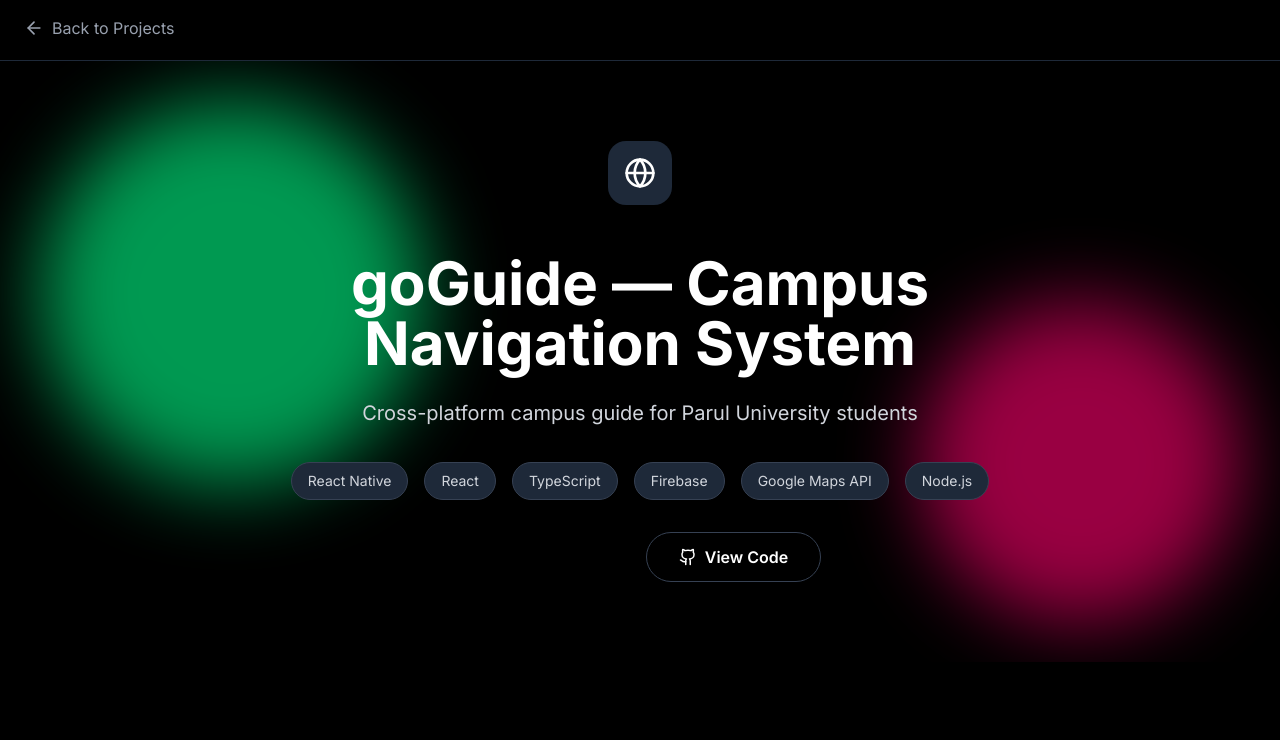
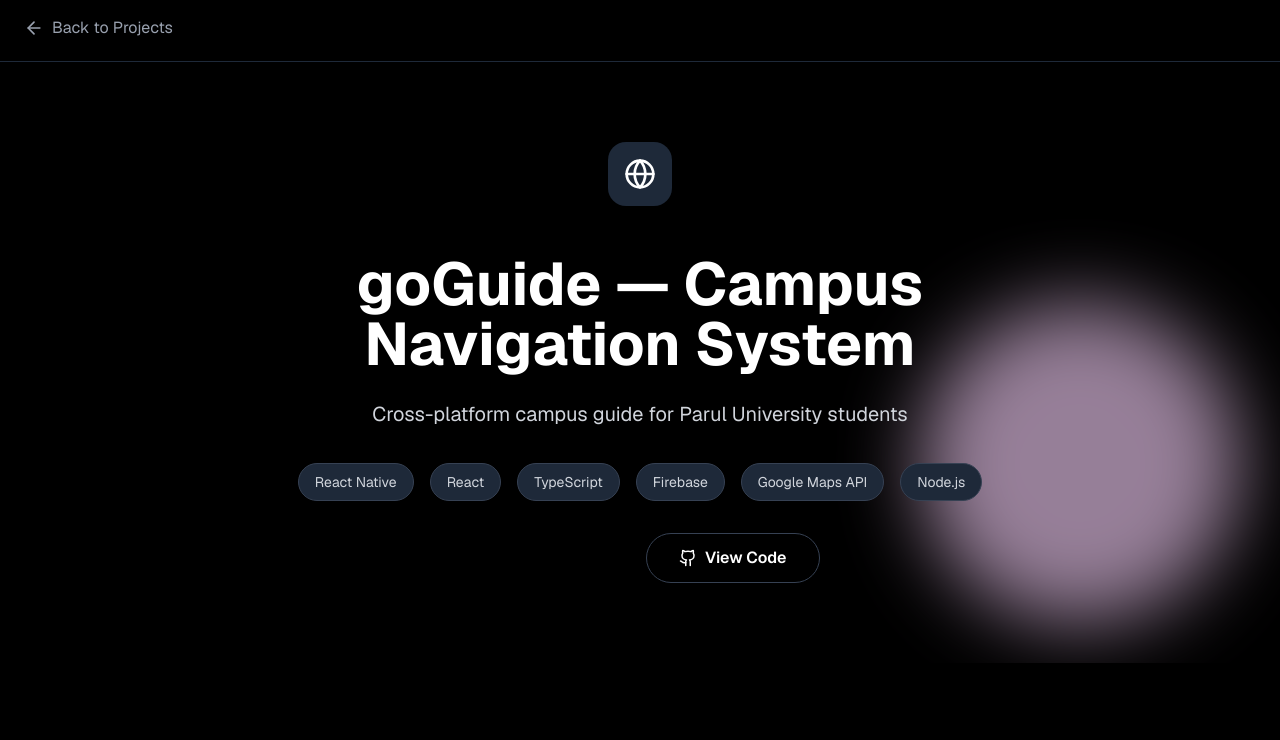
Before and after one commit to lilblackboot/portfolio, a Next.js app: page /goguide in a window 1280 px wide. Shown: the top 740 px of the page. Built offline with nearby package versions, Linux system fonts and the light colour scheme.

Commit message:
feat: update color variables and font to Geist, remove Inter
Co-authored-by: Suzan <131806378+lilblackboot@users.noreply.github.com>

```diff
--- a/src/app/globals.css
+++ b/src/app/globals.css
@@ -5,11 +5,11 @@
 @custom-variant dark (&:is(.dark *));
 
 :root {
-  --accent-green: #00ff88;
-  --accent-pink: #ff006e;
-  --accent-orange: #ff6b35;
-  --accent-purple: #8b5cf6;
-  --accent-blue: #3b82f6;
+  --accent-lime: #E7FE55;
+  --accent-pink: #FBD4FE;
+  --accent-white: #F2F4FE;
+  --accent-black: #000000;
+  --accent-white-alt: #FFFFFF;
   --radius: 0.625rem;
   --background: oklch(1 0 0);
   --foreground: oklch(0.145 0 0);
@@ -47,7 +47,7 @@
 @theme inline {
   --color-background: var(--background);
   --color-foreground: var(--foreground);
-  --font-sans: var(--font-inter);
+  --font-sans: 'Geist', 'Geist Fallback';
   --color-sidebar-ring: var(--sidebar-ring);
   --color-sidebar-border: var(--sidebar-border);
   --color-sidebar-accent-foreground: var(--sidebar-accent-foreground);
@@ -91,28 +91,26 @@
 }
 
 body {
-  font-family: 'Inter', sans-serif;
+  font-family: 'Geist', sans-serif;
   overflow-x: hidden;
 }
 
 .gradient-text {
-  background: linear-gradient(135deg, var(--accent-green), var(--accent-pink), var(--accent-orange));
+  background: linear-gradient(135deg, var(--accent-lime), var(--accent-pink));
   -webkit-background-clip: text;
   -webkit-text-fill-color: transparent;
   background-clip: text;
 }
 
-.accent-green { color: var(--accent-green); }
+.accent-lime { color: var(--accent-lime); }
 .accent-pink { color: var(--accent-pink); }
-.accent-orange { color: var(--accent-orange); }
-.accent-purple { color: var(--accent-purple); }
-.accent-blue { color: var(--accent-blue); }
+.accent-white { color: var(--accent-white); }
+.accent-black { color: var(--accent-black); }
 
-.bg-accent-green { background-color: var(--accent-green); }
+.bg-accent-lime { background-color: var(--accent-lime); }
 .bg-accent-pink { background-color: var(--accent-pink); }
-.bg-accent-orange { background-color: var(--accent-orange); }
-.bg-accent-purple { background-color: var(--accent-purple); }
-.bg-accent-blue { background-color: var(--accent-blue); }
+.bg-accent-white { background-color: var(--accent-white); }
+.bg-accent-black { background-color: var(--accent-black); }
 
 .floating-shape {
   position: absolute;
--- a/src/app/layout.tsx
+++ b/src/app/layout.tsx
@@ -1,9 +1,10 @@
 import type { Metadata } from "next";
-import { Inter } from "next/font/google";
+import { Geist, Geist_Mono } from "next/font/google";
 import "./globals.css";
 import { Analytics } from '@vercel/analytics/next';
 
-const inter = Inter({ subsets: ["latin"] });
+const geist = Geist({ subsets: ["latin"] });
+const geistMono = Geist_Mono({ subsets: ["latin"] });
 
 export const metadata: Metadata = {
   title: "LilBlackBoot - Developer & Designer",
@@ -17,7 +18,7 @@
 }>) {
   return (
     <html lang="en" className="dark">
-      <body className={`${inter.className} antialiased`}>
+      <body className={`${geist.className} antialiased`}>
         <div className="min-h-screen bg-black text-white">
           {children}
           <Analytics />
--- a/src/components/Education.tsx
+++ b/src/components/Education.tsx
@@ -11,7 +11,7 @@
       institution: "Parul University",
       location: "Vadodara",
       period: "2026",
-      type: "accent-green",
+      type: "accent-lime",
       icon: <GraduationCap size={24} />
     },
     {
--- a/src/components/Experience.tsx
+++ b/src/components/Experience.tsx
@@ -10,7 +10,7 @@
       company: "Nishant Technologies",
       period: "October 2025 – Present",
       location: "Remote",
-      type: "accent-green",
+      type: "accent-lime",
       achievements: [
         "Spearheaded the integration of Generative AI models into client web and mobile applications to automate workflows and enhance feature intelligence.",
         "Developed scalable frontend architectures for high-performance dashboards using Next.js and React Native.",
@@ -44,7 +44,7 @@
           <h2 className="text-4xl md:text-5xl font-bold mb-4">
             Work <span className="gradient-text">Experience</span>
           </h2>
-          <div className="w-24 h-1 bg-gradient-to-r from-accent-green to-accent-pink mx-auto"></div>
+          <div className="w-24 h-1 bg-gradient-to-r from-[#E7FE55] to-[#FBD4FE] mx-auto"></div>
         </motion.div>
 
         <div className="max-w-4xl mx-auto">
--- a/src/components/Hero.tsx
+++ b/src/components/Hero.tsx
@@ -85,7 +85,7 @@
               transition={{ duration: 0.8 }}
               className="mb-4"
             >
-              <span className="text-accent-green text-lg font-medium">Hello, I'm</span>
+              <span className="text-accent-lime text-lg font-medium">Hello, I'm</span>
             </motion.div>
 
             <motion.h1
@@ -124,7 +124,7 @@
             >
               <motion.a
                 href="#contact"
-                className="px-6 py-3 sm:px-8 sm:py-4 bg-gradient-to-r from-green-400 via-pink-500 to-orange-400 rounded-full font-semibold text-black hover:shadow-lg hover:shadow-pink-400/25 transition-all duration-300 flex items-center justify-center gap-2 text-sm sm:text-base"
+                className="px-6 py-3 sm:px-8 sm:py-4 bg-gradient-to-r from-[#E7FE55] to-[#FBD4FE] rounded-full font-semibold text-black hover:shadow-lg hover:shadow-[#E7FE55]/25 transition-all duration-300 flex items-center justify-center gap-2 text-sm sm:text-base"
                 whileHover={{ scale: 1.05 }}
                 whileTap={{ scale: 0.95 }}
               >
@@ -150,7 +150,7 @@
               className="mt-16 flex justify-start gap-6 text-gray-400"
             >
               <div className="text-center">
-                <div className="text-2xl font-bold text-accent-green">2+</div>
+                <div className="text-2xl font-bold text-accent-lime">2+</div>
                 <div className="text-sm">Years Experience</div>
               </div>
               <div className="text-center">
@@ -158,7 +158,7 @@
                 <div className="text-sm">Projects Completed</div>
               </div>
               <div className="text-center">
-                <div className="text-2xl font-bold text-accent-orange">5+</div>
+                <div className="text-2xl font-bold text-accent-lime">5+</div>
                 <div className="text-sm">Technologies</div>
               </div>
             </motion.div>
--- a/src/components/ProjectsHome.tsx
+++ b/src/components/ProjectsHome.tsx
@@ -9,9 +9,9 @@
       title: "goGuide — Campus Navigation System",
       description: "Developed a cross-platform (Mobile & Web) campus guide tailored for Parul University students. Built a responsive student dashboard and mobile interface to facilitate easy access to campus facilities and academic resources.",
       tech: ["React Native", "React", "TypeScript", "Firebase"],
-      icon: <Globe className="text-accent-green" size={24} />,
+      icon: <Globe className="text-accent-lime" size={24} />,
       features: ["Cross-platform", "Student Dashboard", "Campus Facilities", "Accessibility"],
-      color: "accent-green",
+      color: "accent-lime",
       detailUrl: "/goguide"
     },
     {
@@ -38,7 +38,7 @@
           <h2 className="text-4xl md:text-5xl font-bold mb-4">
             Featured <span className="gradient-text">Projects</span>
           </h2>
-          <div className="w-24 h-1 bg-gradient-to-r from-accent-green to-accent-pink mx-auto"></div>
+          <div className="w-24 h-1 bg-gradient-to-r from-[#E7FE55] to-[#FBD4FE] mx-auto"></div>
         </motion.div>
 
         <div className="grid md:grid-cols-2 gap-8 max-w-6xl mx-auto">
--- a/src/components/Skills.tsx
+++ b/src/components/Skills.tsx
@@ -6,7 +6,7 @@
   const skillCategories = [
     {
       title: "Languages",
-      color: "accent-green",
+      color: "accent-lime",
       skills: ["TypeScript", "JavaScript", "HTML", "CSS", "Python"]
     },
     {
@@ -16,17 +16,17 @@
     },
     {
       title: "Backend & Tools",
-      color: "accent-orange",
+      color: "accent-lime",
       skills: ["Firebase", "Generative AI", "Git", "GitHub", "Node.js"]
     },
     {
       title: "Design & Strategy",
-      color: "accent-purple",
+      color: "accent-pink",
       skills: ["Figma", "UI/UX Design", "SEO Optimization", "Branding", "Prototyping"]
     },
     {
       title: "Core Competencies",
-      color: "accent-blue",
+      color: "accent-lime",
       skills: ["Communication", "Team Collaboration", "Problem Solving", "Agile", "Project Management"]
     }
   ];
@@ -44,7 +44,7 @@
           <h2 className="text-4xl md:text-5xl font-bold mb-4">
             Technical <span className="gradient-text">Skills</span>
           </h2>
-          <div className="w-24 h-1 bg-gradient-to-r from-accent-green to-accent-pink mx-auto"></div>
+          <div className="w-24 h-1 bg-gradient-to-r from-[#E7FE55] to-[#FBD4FE] mx-auto"></div>
         </motion.div>
 
         <div className="grid md:grid-cols-2 lg:grid-cols-3 gap-8">
@@ -74,10 +74,10 @@
                     viewport={{ once: true }}
                     whileHover={{
                       scale: 1.1,
-                      backgroundColor: "var(--accent-green)",
-                      color: "var(--background)"
+                      backgroundColor: "#E7FE55",
+                      color: "#000000"
                     }}
-                    className="px-4 py-2 bg-gray-800 rounded-full text-sm text-gray-300 border border-gray-700 hover:border-accent-green transition-all duration-300 cursor-default"
+                    className="px-4 py-2 bg-gray-800 rounded-full text-sm text-gray-300 border border-gray-700 hover:border-[#E7FE55] transition-all duration-300 cursor-default"
                   >
                     {skill}
                   </motion.span>
```
Also changed, not shown: src/components/About.tsx (+6 -6 lines), src/components/Contact.tsx (+6 -6 lines).
